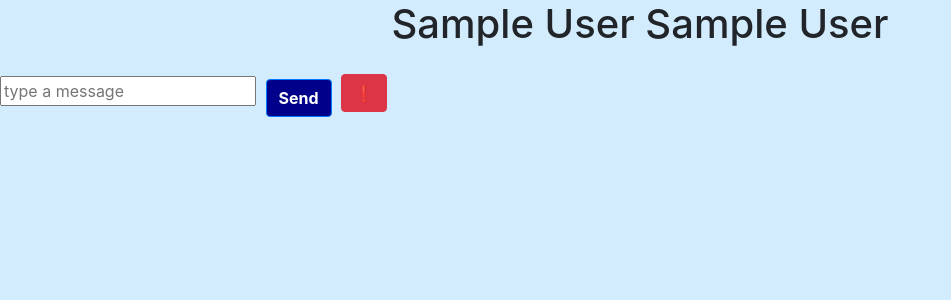
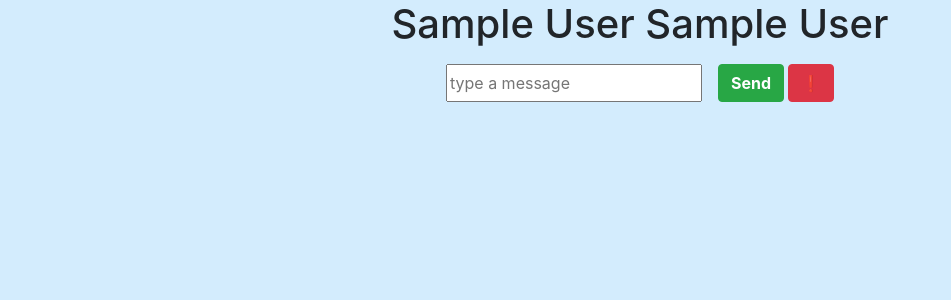
Before and after one commit to GlennVanLaere/PHP-project, a PHP site: page /PHP-project/chat.php?messageid=1 in a window 1280 px wide. Shown: the part 76-376 px from the top of the page, without its empty margins (0-951 px from the left). Run offline with PHP 8.4, Linux system fonts and the light colour scheme; the visitor is signed in with stand-in values (Sample User, id 1); data that the repository does not hold is empty.

Commit message:
[style] Update chat

```diff
--- a/chat.php
+++ b/chat.php
@@ -31,24 +31,21 @@ try{
 </head>
 <body>
     <?php include("app/frontend/includes/navbar.php") ?>
-    <?php if (isset($error)): ?>
-        <div class="alert alert-danger" role="alert">
-            <?php echo $error ?>
-        </div>
-    <?php endif; ?>
     <?php $user->setCurrentFirstName($_GET['messageid']) ?>
     <?php $user->setCurrentLastName($_GET['messageid']) ?>
     <h1><?php echo htmlspecialchars( $user->getCurrentFirstName()["firstName"]) .' '. htmlspecialchars($user->getCurrentLastName()["lastName"])?></h1>
     <p><?php if(isset($matchType)){echo htmlspecialchars($matchType);} ?></p>
-    <div id="messages">
+    <div class="container d-flex flex-column justify-content-center" id="messages">
         <?php foreach ($allMessages as $m): ?>
         <?php $user->setCurrentFirstName($m['sender']); ?>
-        <div><?php echo htmlspecialchars($user->getCurrentFirstName()["firstName"]) . ": " . htmlspecialchars($m['message']); ?></div>
+        <div class=text-center ><?php echo htmlspecialchars($user->getCurrentFirstName()["firstName"]) . ": " . htmlspecialchars($m['message']); ?></div>
         <?php endforeach; ?>
     </div>
+    <div class="d-flex justify-content-center">
     <input type="text" placeholder="type a message" id="inputMessage">
-    <a class="btn btn-primary" href="#" id="btnSendMessage">Send</a>
-    <a class="btn btn-danger" href="report.php" id="btnReport">❗</a>
+    <a class="btn btn-success ml-3" href="#" id="btnSendMessage">Send</a>
+    <a class="btn btn-danger ml-1" href="report.php" id="btnReport">❗</a>
+    </div>
     <script src="js/app.js"></script>
     <script src="https://code.jquery.com/jquery-3.4.1.slim.min.js" integrity="sha384-J6qa4849blE2+poT4WnyKhv5vZF5SrPo0iEjwBvKU7imGFAV0wwj1yYfoRSJoZ+n" crossorigin="anonymous"></script>
     <script src="https://cdn.jsdelivr.net/npm/popper.js@1.16.0/dist/umd/popper.min.js" integrity="sha384-Q6E9RHvbIyZFJoft+2mJbHaEWldlvI9IOYy5n3zV9zzTtmI3UksdQRVvoxMfooAo" crossorigin="anonymous"></script>
```
